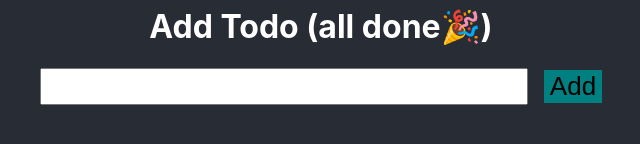
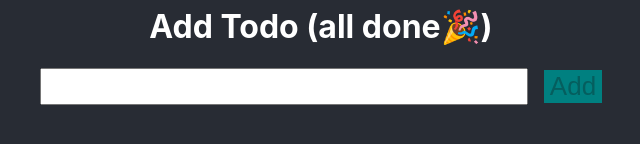
Before and after one commit to pavsaund/react-testing, a React (Create React App) app: page /t in a window 1280 px wide. Shown: the part 254-398 px from the top of the page, without its empty margins (319-959 px from the left). Built offline with nearby package versions, Linux system fonts and the light colour scheme.

Commit message:
Don't allow to add empty items

```diff
--- a/src/Todos/TodoBar.tsx
+++ b/src/Todos/TodoBar.tsx
@@ -34,7 +34,7 @@ export class TodoBar extends React.Component<{ onAdded: (item: TodoItem) => void
     }
 
     handleKeypress(e: React.KeyboardEvent<HTMLInputElement>) {
-        if (e.key === 'Enter') {
+        if (this.state.value && e.key === 'Enter') {
             this.handleAdd();
         }
     }
@@ -56,7 +56,7 @@ export class TodoBar extends React.Component<{ onAdded: (item: TodoItem) => void
                     onKeyPress={this.handleKeypress}
                     onChange={this.handleChange}
                 ></input>
-                <button style={this.buttonStyle} onClick={this.handleAdd}>Add</button>
+                <button disabled={!this.state.value} style={this.buttonStyle} onClick={this.handleAdd}>Add</button>
             </>
         );
     };
```
